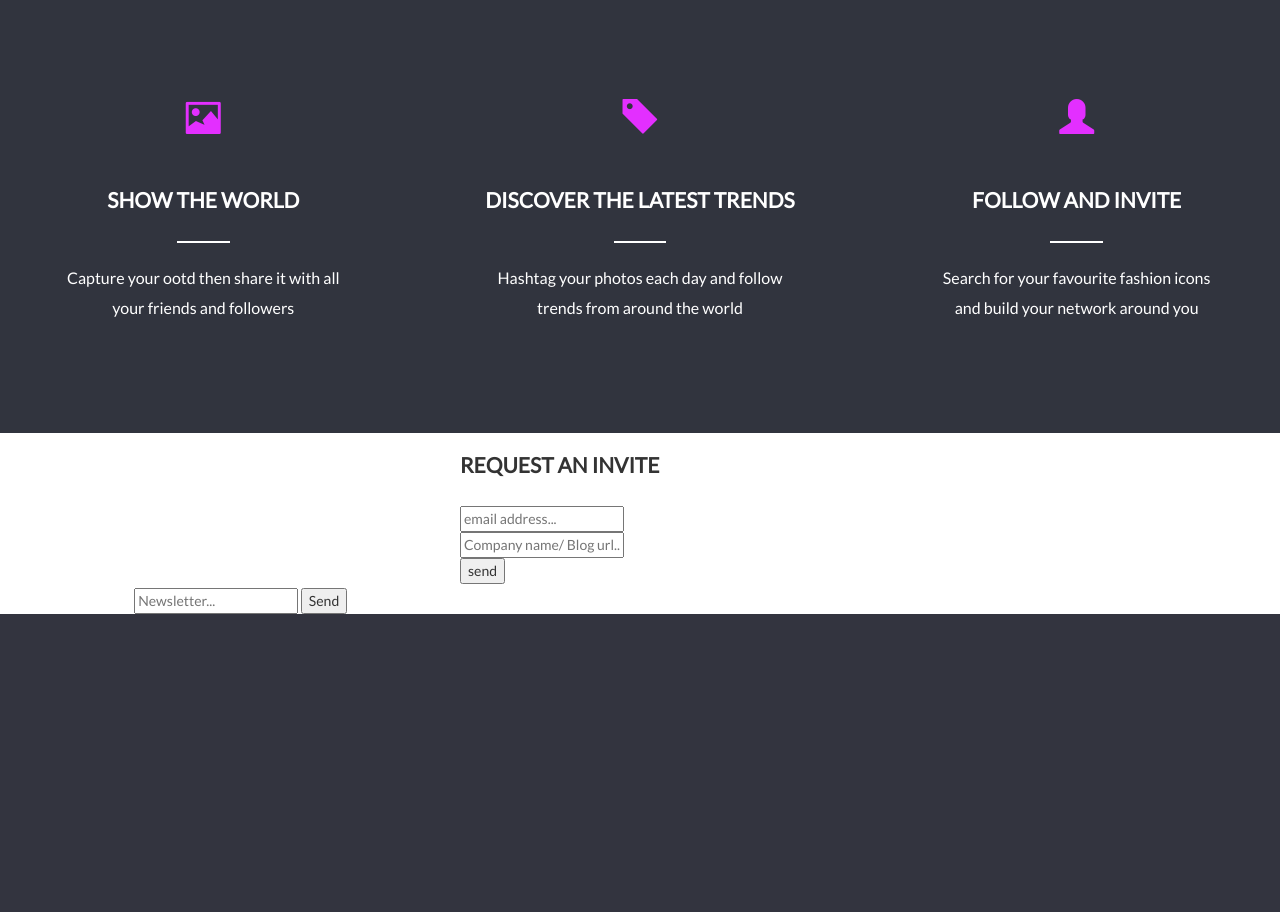
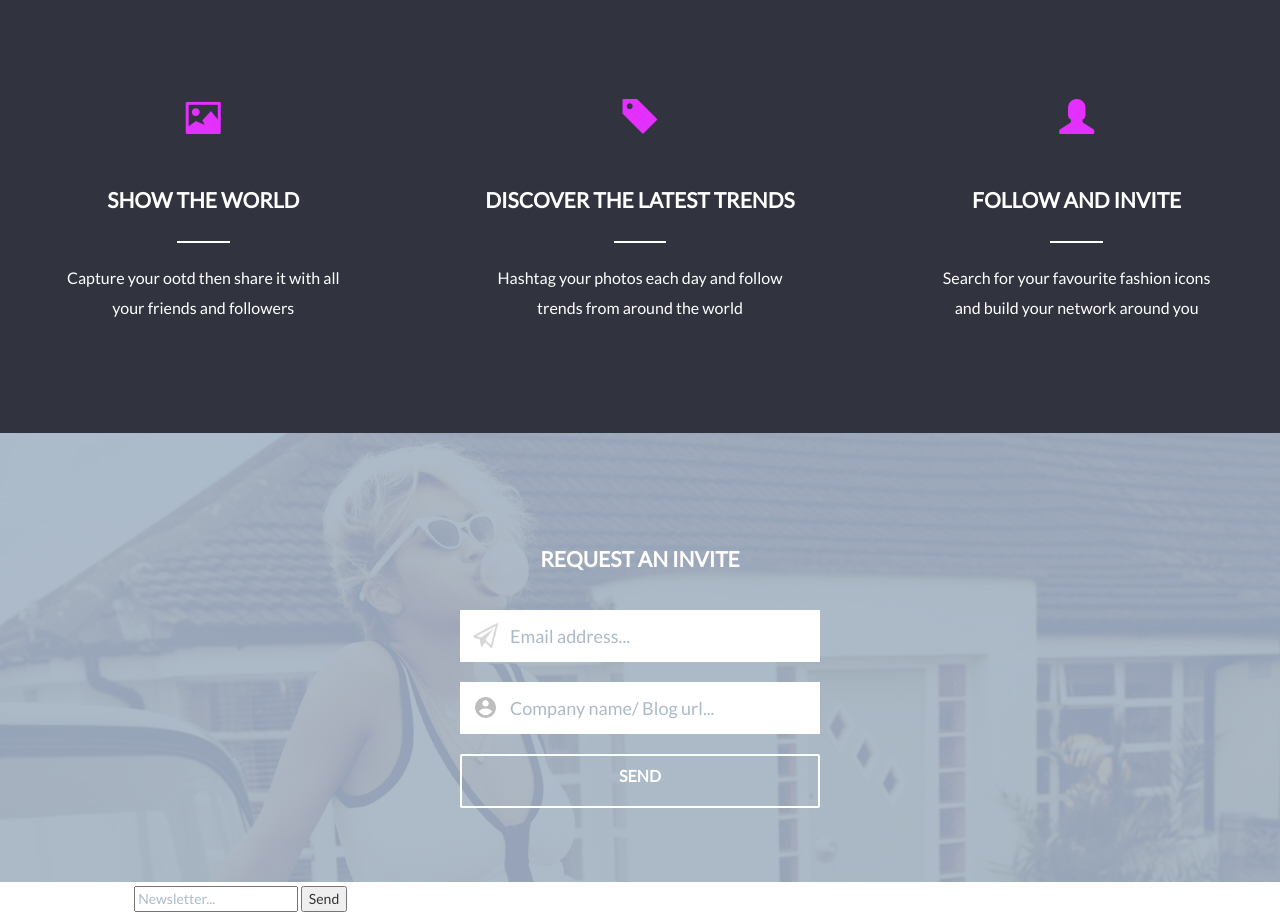
Before and after one commit to marta-marongiu/ootd, a PHP site: page /index-ootd.html in a window 1280 px wide. Shown: the part 1070-1982 px from the top of the page. Before the commit the page ends 1684 px from the top, so only its background shows below. Run offline with PHP 8.4, Linux system fonts and the light colour scheme.

Commit message:
Aggiunta sezione Send an Invite con annesse icone

```diff
--- a/index-ootd.html
+++ b/index-ootd.html
@@ -97,9 +97,13 @@
                 <div class="col-xs-4 col-xs-offset-4">
                 <h2> Request an invite </h2>
                     <form>
-                     <input type="text" name="email" placeholder="email address..."> </br>
-                     <input type="text" name="company" placeholder="Company name/ Blog url..."> </br>
-                     <input type="submit" name="send" value="send">
+                     <input type="text" name="email" placeholder="Email address...">
+                     <br>
+                     <input type="text" name="company" placeholder="Company name/ Blog url..." id="account">
+                     <br>
+                     <a href="#" class="btn btn-cta btn-lg">
+                        <span class="btn-text">send</span>
+                     </a>
                     </form>
                 </div>
             </div>
--- a/theme-ootd.css
+++ b/theme-ootd.css
@@ -13,8 +13,8 @@ body {
 	vertical-align: middle;
 	line-height: 20px;
     padding: 15px 20px;
+}
 
-}
  h2 {
 	text-transform: uppercase;
 	font-size: 21px;
@@ -118,3 +118,58 @@ header .logo {
 	padding: 50px 0;
 
 }
+
+.request {
+	background: linear-gradient(rgba(164,180,197,0.9), rgba(164,180,197,0.9)),
+	url('img/photo-request.jpg');
+    background-size: cover;
+    text-align: center;
+    line-height: 3px;
+    padding: 5% 0;
+
+}
+
+.request h2 {
+	text-transform: uppercase;
+	font-size: 21px;
+	font-weight: bold;
+	margin-bottom: 30px;
+	margin-top: 50px;
+	color: #fff;
+}
+
+.request input {
+	width: 100%;
+	padding: 15px 50px;
+	font-size: 18px;
+	margin: 10px 0;
+	border-style: none;
+	color: #ACBAC8;
+}
+
+
+.request input:first-child {
+	background-image: url("img/paper-plane.png");
+	background-size: 25px;
+	background-repeat: no-repeat;
+	background-position: 4% 50%;
+
+}
+
+.request input:nth-child(3) {
+    background-image: url("img/account2.png");
+	background-size: 25px;
+	background-repeat: no-repeat;
+	background-position: 4% 50%;
+}
+
+::-webkit-input-placeholder {
+   color: #ACBAC8;
+}
+
+.request a {
+	width: 100%;
+	text-transform: uppercase;
+	font-weight: bold;
+	margin: 10px 0;
+}
```
Also changed, not shown: img/account2.png (added), img/paper-plane.png (added), img/photo-request.jpg (added).
